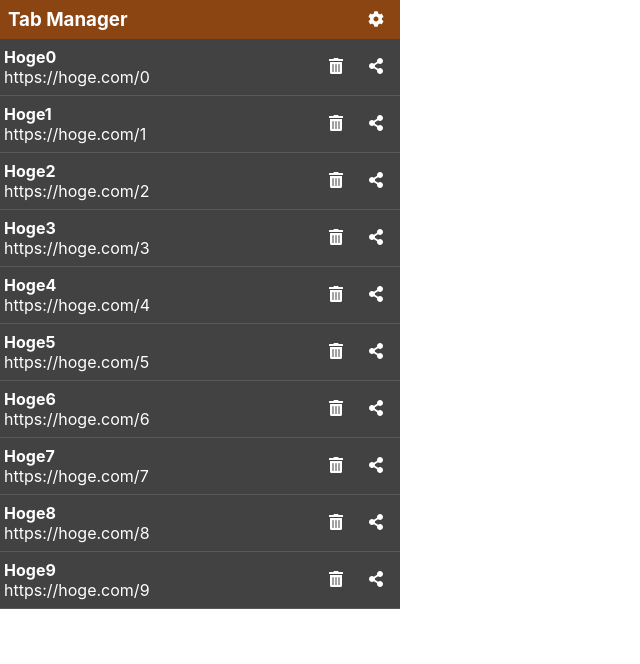
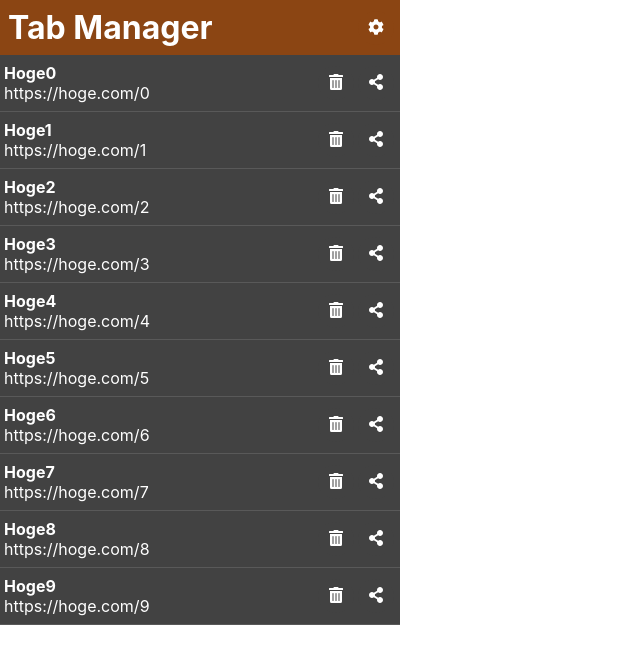
Before and after one commit to shtwangy/chrome-tab-manager, a React (Create React App) app: page / in a window 1280 px wide. Shown: the top 664 px of the page, without its empty margins (0-640 px from the left). Built offline with nearby package versions, Linux system fonts and the light colour scheme; no server answers.

Commit message:
fix(src/components/Header): adjust heading style
Issues #8

```diff
--- a/src/components/Header/index.tsx
+++ b/src/components/Header/index.tsx
@@ -1,11 +1,11 @@
-import {StyledHeader, StyledH3, StyledButton, StyledSecondaryActionDiv} from "./style";
+import {StyledHeader, StyledH1, StyledButton, StyledSecondaryActionDiv} from "./style";
 import {FontAwesomeIcon} from "@fortawesome/react-fontawesome";
 import {faCog} from "@fortawesome/free-solid-svg-icons/faCog";
 
 const Header = () => {
     return (
         <StyledHeader>
-            <StyledH3>Tab Manager</StyledH3>
+            <StyledH1>Tab Manager</StyledH1>
             <StyledSecondaryActionDiv>
                 <StyledButton>
                     <FontAwesomeIcon icon={faCog} fixedWidth />
--- a/src/components/Header/style.ts
+++ b/src/components/Header/style.ts
@@ -7,7 +7,7 @@ export const StyledHeader = styled.header`
   padding: 8px;
 `
 
-export const StyledH3 = styled.h3`
+export const StyledH1 = styled.h1`
   margin: 0;
 `
 
```
